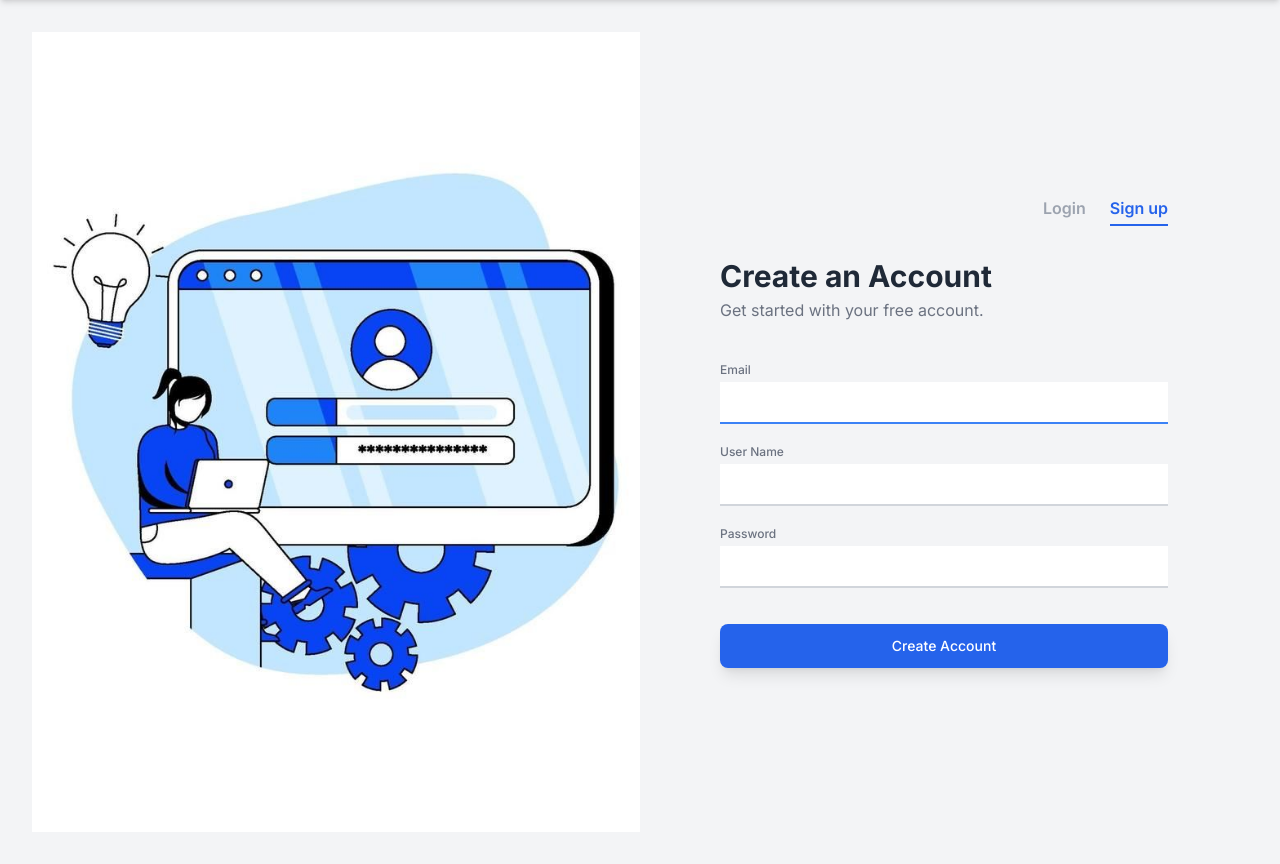
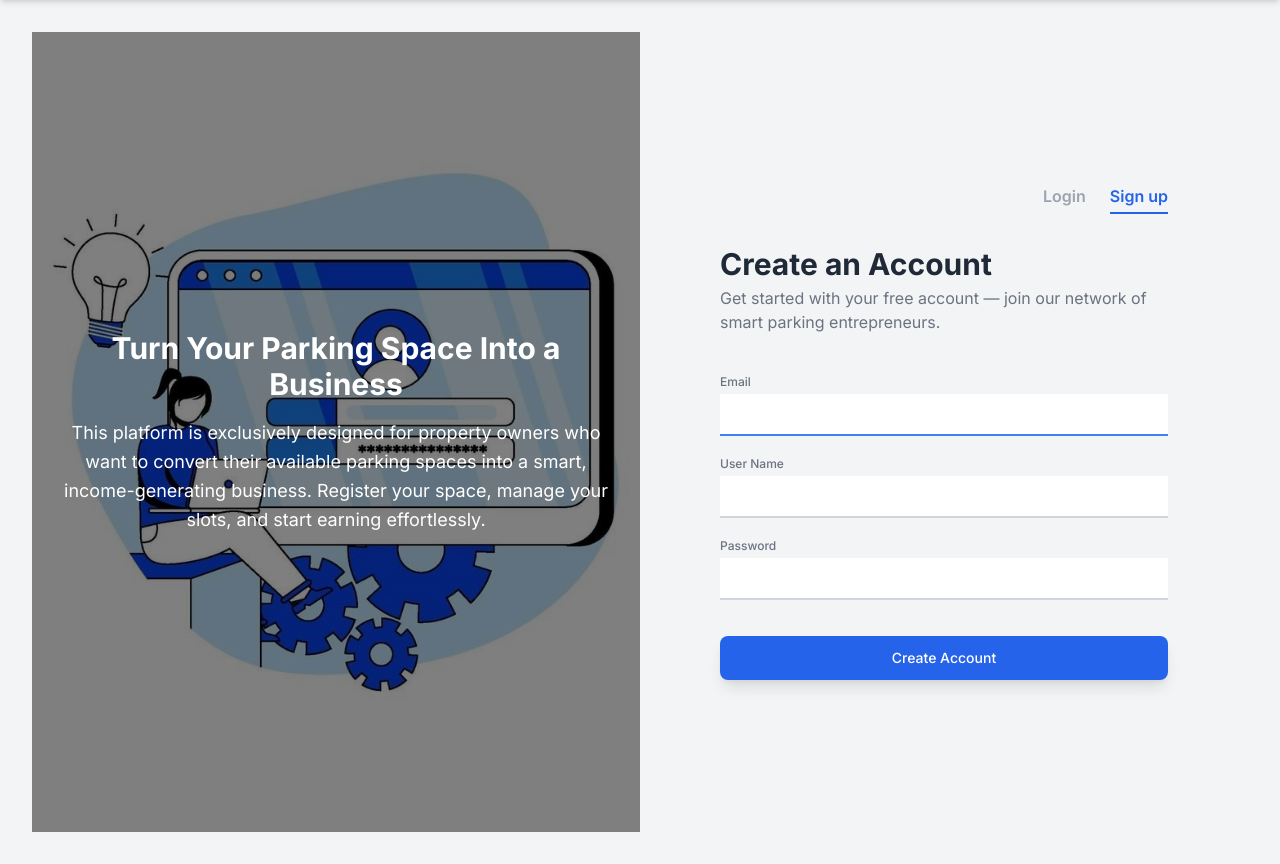
Before and after one commit to fatima-shah249/Parking-Space-Search, a Flask app: page /Civilian_Signup in a window 1280 px wide. Shown: the part 64-928 px from the top of the page. Run offline with Flask 3, Linux system fonts and the light colour scheme; some libraries are stand-ins or nearby versions.

Commit message:
login and signup

```diff
--- a/templates/Civilian_Signup.html
+++ b/templates/Civilian_Signup.html
@@ -1,32 +1,44 @@
 {% extends "base.html" %}
-
 
 {% block title %}Sign Up{% endblock %}
 
 {% block content %}
 <div class="min-h-screen bg-gray-100 flex">
-    <div class="hidden md:block md:w-1/2 bg-cover bg-center"
+    <div class="hidden md:block md:w-1/2 bg-cover bg-center relative"
         style="background-image: url('/static/images/login_image.jpg');">
+        <div class="absolute inset-0 bg-black bg-opacity-50 flex items-center justify-center">
+            <div class="text-center text-white px-6">
+                <h2 class="text-3xl font-bold mb-4">Turn Your Parking Space Into a Business</h2>
+                <p class="text-lg leading-relaxed">
+                    This platform is exclusively designed for property owners who want to
+                    convert their available parking spaces into a smart, income-generating business.
+                    Register your space, manage your slots, and start earning effortlessly.
+                </p>
+            </div>
+        </div>
     </div>
 
     <div class="w-full md:w-1/2 flex items-center justify-center p-8">
         <div class="max-w-md w-full">
             <div class="flex justify-end mb-8 space-x-6">
                 <a href="/Civilian_login" class="font-semibold text-gray-400 hover:text-blue-600">Login</a>
-                <a href="/Civilian_Signup" class="font-semibold text-blue-600 border-b-2 border-blue-600 pb-1">Sign
-                    up</a>
+                <a href="/Civilian_Signup" class="font-semibold text-blue-600 border-b-2 border-blue-600 pb-1">
+                    Sign up
+                </a>
             </div>
-
 
             <div class="mb-10">
                 <h1 class="text-3xl font-bold text-gray-800">Create an Account</h1>
-                <p class="text-gray-500 mt-1">Get started with your free account.</p>
+                <p class="text-gray-500 mt-1">
+                    Get started with your free account — join our network of smart parking entrepreneurs.
+                </p>
             </div>
 
             {% with messages = get_flashed_messages(with_categories=true) %}
             {% if messages %}
             {% for category, message in messages %}
-            <div class="flex items-center p-4 mb-4 text-sm rounded-lg {% if category == 'error' %} bg-red-100 text-red-800 {% else %} bg-blue-100 text-blue-800 {% endif %}"
+            <div class="flex items-center p-4 mb-4 text-sm rounded-lg
+                {% if category == 'error' %} bg-red-100 text-red-800 {% else %} bg-blue-100 text-blue-800 {% endif %}"
                 role="alert">
                 <svg class="w-5 h-5 mr-3" fill="currentColor" viewBox="0 0 20 20">
                     <path fill-rule="evenodd"
@@ -38,6 +50,7 @@
             {% endfor %}
             {% endif %}
             {% endwith %}
+
             <form method="POST" action="{{ url_for('Civilian_Signup') }}" class="space-y-5">
                 <div>
                     <label for="email" class="block text-xs font-medium text-gray-500">Email</label>
@@ -61,7 +74,6 @@
                     </button>
                 </div>
             </form>
-
         </div>
     </div>
 </div>
```
Also changed, not shown: templates/Civilian_login.html (+9 -0 lines).
